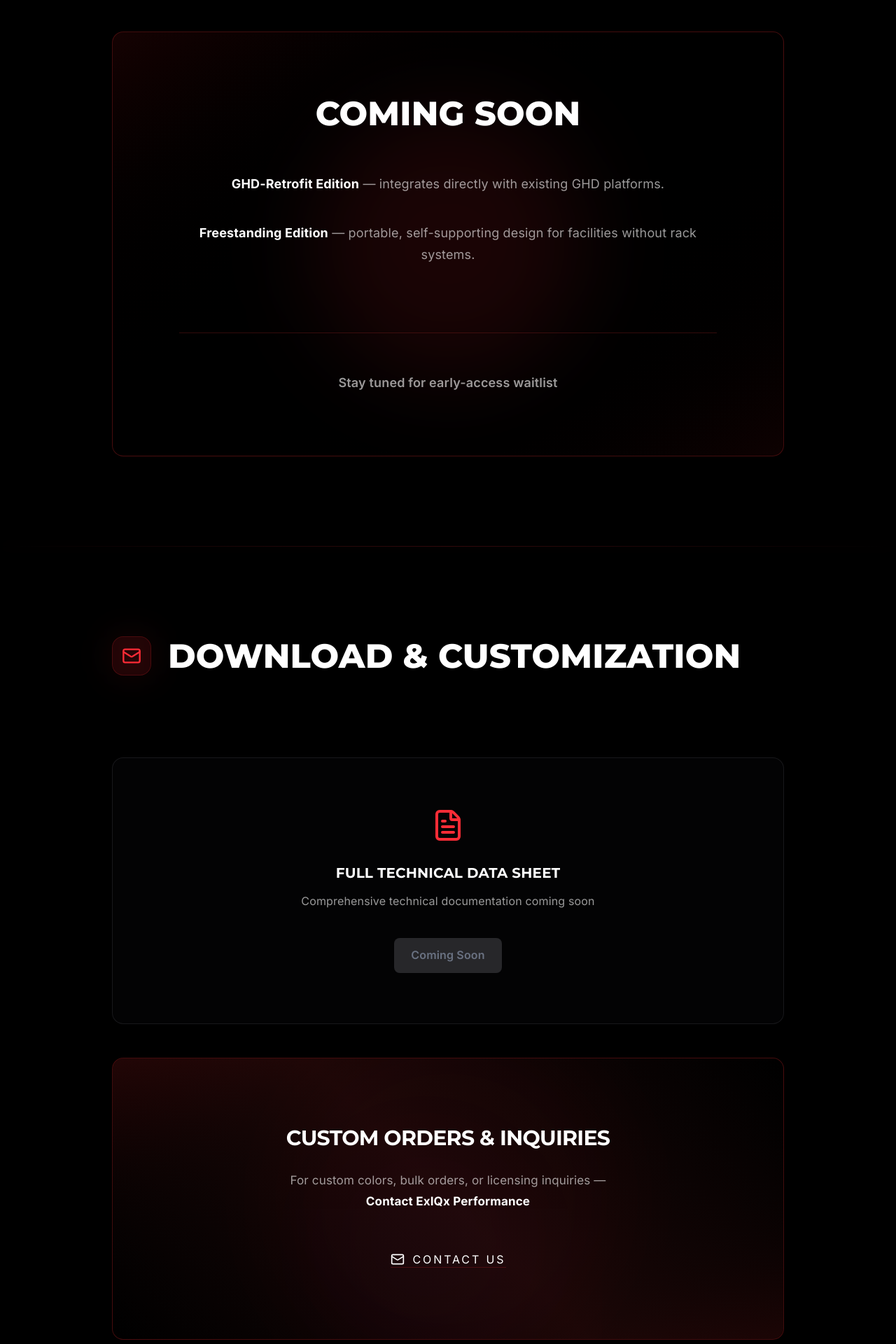
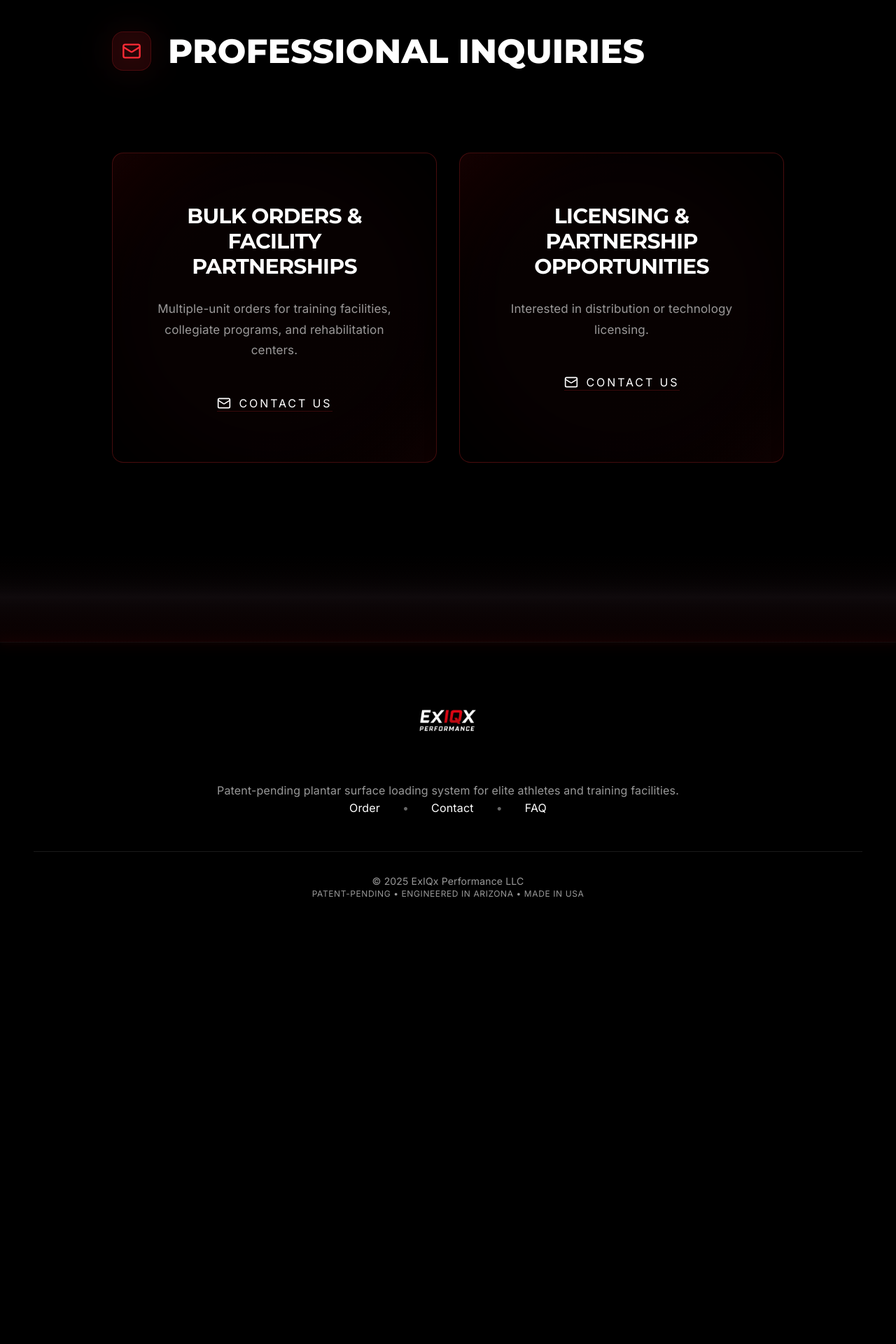
Before and after one commit to infinityspine/exiqx-website, a Next.js app: page /specifications in a window 1280 px wide. Shown: the part 4980-6900 px from the top of the page at 70% size. After the commit the page ends 6329 px from the top, so only its background shows below. Built offline with nearby package versions, Linux system fonts and the light colour scheme.

Commit message:
🕒 Auto-commit: 2026-01-07 14:50:37

```diff
--- a/app/specifications/SpecificationsContent.tsx
+++ b/app/specifications/SpecificationsContent.tsx
@@ -441,78 +441,7 @@ export default function SpecificationsContent() {
 
         <SectionDivider />
 
-        {/* Section 5: Coming Soon - Elite Styling */}
-        <motion.section
-          className="relative py-24 lg:py-32 will-change-transform"
-          initial="hidden"
-          whileInView="visible"
-          viewport={{ once: true, margin: "-100px" }}
-          variants={fadeUp}
-          style={{ transform: 'translateZ(0)' }}
-        >
-          <div className="max-w-5xl mx-auto px-4 sm:px-6 lg:px-8">
-            <motion.div
-              className="relative bg-gradient-to-br from-red-950/30 via-black to-red-950/20 border border-red-900/50 rounded-2xl text-center overflow-hidden shadow-2xl backdrop-blur-sm"
-              style={{ padding: 'clamp(3.5rem, 7vw, 5.5rem) clamp(2.5rem, 5vw, 4rem)' }}
-              whileHover={{
-                borderColor: 'rgba(239, 68, 68, 0.7)',
-                transition: { duration: 0.3 }
-              }}
-            >
-              {/* Animated background */}
-              <motion.div
-                className="absolute top-1/2 left-1/2 -translate-x-1/2 -translate-y-1/2 w-96 h-96 bg-red-500/10 rounded-full blur-3xl"
-                animate={{
-                  scale: [1, 1.3, 1],
-                }}
-                transition={{
-                  duration: 8,
-                  repeat: Infinity,
-                  ease: "easeInOut",
-                }}
-              />
-
-              <div className="relative z-10">
-                <h2 className="text-3xl sm:text-4xl font-bold text-white font-montserrat" style={{ marginBottom: 'clamp(2.5rem, 5vw, 3.5rem)' }}>
-                  Coming Soon
-                </h2>
-                <div className="text-gray-300 font-inter text-base sm:text-lg max-w-3xl mx-auto" style={{ lineHeight: '1.7', display: 'flex', flexDirection: 'column', gap: 'clamp(1.75rem, 3.5vw, 2.5rem)' }}>
-                  <motion.p
-                    initial={{ opacity: 0, y: 20 }}
-                    whileInView={{ opacity: 1, y: 0 }}
-                    viewport={{ once: true }}
-                    transition={{ delay: 0.2 }}
-                  >
-                    <strong className="text-white">GHD-Retrofit Edition</strong> — integrates directly with existing GHD platforms.
-                  </motion.p>
-                  <motion.p
-                    initial={{ opacity: 0, y: 20 }}
-                    whileInView={{ opacity: 1, y: 0 }}
-                    viewport={{ once: true }}
-                    transition={{ delay: 0.3 }}
-                  >
-                    <strong className="text-white">Freestanding Edition</strong> — portable, self-supporting design for facilities without rack systems.
-                  </motion.p>
-                  <motion.div
-                    style={{ marginTop: 'clamp(2.5rem, 5vw, 3.5rem)', paddingTop: 'clamp(2.5rem, 5vw, 3.5rem)', borderTop: '1px solid rgba(127, 29, 29, 0.4)' }}
-                    initial={{ opacity: 0, y: 20 }}
-                    whileInView={{ opacity: 1, y: 0 }}
-                    viewport={{ once: true }}
-                    transition={{ delay: 0.4 }}
-                  >
-                    <p className="text-red-400 font-semibold">
-                      Stay tuned for early-access waitlist
-                    </p>
-                  </motion.div>
-                </div>
-              </div>
-            </motion.div>
-          </div>
-        </motion.section>
-
-        <SectionDivider />
-
-        {/* Section 6: Download / Customization - Elite CTAs */}
+        {/* Section 5: Professional Inquiries - Elite CTAs */}
         <motion.section
           className="relative py-24 lg:py-32 will-change-transform"
           initial="hidden"
@@ -535,50 +464,28 @@ export default function SpecificationsContent() {
               </motion.div>
               <div>
                 <h2 className="text-3xl sm:text-4xl font-bold text-white font-montserrat" style={{ marginBottom: 'clamp(1.5rem, 3vw, 2.5rem)' }}>
-                  Download & Customization
+                  Professional Inquiries
                 </h2>
               </div>
             </div>
 
-            <div style={{ display: 'flex', flexDirection: 'column', gap: 'clamp(2rem, 4vw, 3rem)' }}>
-              {/* Download placeholder - Elite */}
-              <motion.div
-                className="bg-zinc-950/40 backdrop-blur-sm border border-zinc-800/60 rounded-2xl text-center shadow-xl hover:border-zinc-700 transition-all duration-300"
-                style={{ padding: 'clamp(3rem, 6vw, 4.5rem) clamp(2rem, 4vw, 3rem)' }}
-                whileHover={{ y: -4 }}
-              >
-                <motion.div
-                  whileHover={{ scale: 1.1, rotate: 5 }}
-                  transition={{ duration: 0.3 }}
-                >
-                  <FileText className="w-12 h-12 text-red-500 mx-auto" style={{ marginBottom: 'clamp(1.5rem, 3vw, 2rem)' }} />
-                </motion.div>
-                <h3 className="text-xl font-semibold text-white font-montserrat" style={{ marginBottom: 'clamp(0.75rem, 1.5vw, 1rem)' }}>
-                  Full Technical Data Sheet
-                </h3>
-                <p className="text-gray-400 font-inter" style={{ fontSize: 'clamp(0.875rem, 1.5vw, 1rem)', lineHeight: '1.6', marginBottom: 'clamp(2rem, 4vw, 2.5rem)' }}>
-                  Comprehensive technical documentation coming soon
-                </p>
-                <button
-                  disabled
-                  className="px-6 py-3 bg-zinc-800 text-gray-500 rounded-lg cursor-not-allowed font-semibold transition-all duration-300"
-                >
-                  Coming Soon
-                </button>
-              </motion.div>
-
-              {/* Contact CTA - Elite */}
+            <div className="grid gap-6 lg:gap-8 lg:grid-cols-2">
+              {/* Card 1: Bulk Orders */}
               <motion.div
                 className="relative bg-gradient-to-br from-red-950/30 via-black to-red-950/20 border border-red-900/50 rounded-2xl overflow-hidden shadow-2xl backdrop-blur-sm"
-                style={{ padding: 'clamp(4rem, 8vw, 6rem) clamp(2.5rem, 5vw, 4rem)' }}
+                style={{ padding: 'clamp(3rem, 6vw, 4.5rem) clamp(2rem, 4vw, 3rem)' }}
                 whileHover={shouldReduceMotion ? {} : {
                   borderColor: 'rgba(239, 68, 68, 0.7)',
                   y: -6,
                   scale: 1.02,
                   transition: { type: "spring", stiffness: 170, damping: 22 }
                 }}
+                variants={fadeUp}
+                initial="hidden"
+                whileInView="visible"
+                viewport={{ once: true, margin: "-50px" }}
               >
-                {/* Multiple layered glow effects for depth */}
+                {/* Layered glow */}
                 <motion.div
                   className="absolute top-1/2 left-1/2 -translate-x-1/2 -translate-y-1/2 w-[32rem] h-[32rem] bg-red-500/10 rounded-full blur-3xl"
                   animate={{
@@ -591,79 +498,80 @@ export default function SpecificationsContent() {
                     ease: "easeInOut",
                   }}
                 />
-                <motion.div
-                  className="absolute top-1/3 left-1/3 w-64 h-64 bg-purple-500/10 rounded-full blur-3xl"
-                  animate={{
-                    scale: [1.2, 1, 1.2],
-                    opacity: [0.2, 0.4, 0.2],
-                  }}
-                  transition={{
-                    duration: 10,
-                    repeat: Infinity,
-                    ease: "easeInOut",
-                    delay: 1,
-                  }}
-                />
-
-                {/* Subtle animated border glow */}
-                <motion.div
-                  className="absolute inset-0 rounded-2xl"
-                  style={{
-                    background: 'linear-gradient(45deg, transparent, rgba(239, 68, 68, 0.1), transparent)',
-                  }}
-                  animate={{
-                    rotate: [0, 360],
-                  }}
-                  transition={{
-                    duration: 20,
-                    repeat: Infinity,
-                    ease: "linear",
-                  }}
-                />
-
                 <div className="relative z-10 flex flex-col items-center justify-center text-center">
                   <motion.h3
                     className="text-2xl sm:text-3xl font-bold text-white font-montserrat tracking-tight"
                     style={{ marginBottom: 'clamp(1.25rem, 2.5vw, 1.75rem)' }}
-                    initial={{ opacity: 0, y: 20 }}
-                    whileInView={{ opacity: 1, y: 0 }}
-                    viewport={{ once: true }}
-                    transition={{ duration: 0.6, delay: 0.1 }}
                   >
-                    Custom Orders & Inquiries
+                    BULK ORDERS & FACILITY PARTNERSHIPS
                   </motion.h3>
-
-                  <motion.div
-                    className="w-full flex flex-col items-center"
-                    initial={{ opacity: 0, y: 20 }}
-                    whileInView={{ opacity: 1, y: 0 }}
-                    viewport={{ once: true }}
-                    transition={{ duration: 0.6, delay: 0.2 }}
-                  >
                   <p
                     className="text-gray-300 font-inter max-w-2xl mx-auto text-center"
                     style={{
                       fontSize: 'clamp(0.9375rem, 1.75vw, 1.0625rem)',
                       lineHeight: '1.75',
-                        marginBottom: 'clamp(3rem, 6vw, 3.5rem)' // Increased mobile spacing significantly
+                      marginBottom: 'clamp(2.25rem, 4.5vw, 3rem)'
                     }}
                   >
-                      For custom colors, bulk orders, or licensing inquiries —<br className="hidden sm:block" />
-                      <strong className="text-white block sm:inline mt-1 sm:mt-0">Contact ExIQx Performance</strong>
+                    Multiple-unit orders for training facilities, collegiate programs, and rehabilitation centers.
                   </p>
+                  <GroundForceLink href="/contact" className="inline-flex items-center justify-center gap-3">
+                    <Mail className="w-5 h-5" />
+                    <span>Contact Us</span>
+                  </GroundForceLink>
+                </div>
               </motion.div>
 
+              {/* Card 2: Licensing */}
               <motion.div
+                className="relative bg-gradient-to-br from-red-950/30 via-black to-red-950/20 border border-red-900/50 rounded-2xl overflow-hidden shadow-2xl backdrop-blur-sm"
+                style={{ padding: 'clamp(3rem, 6vw, 4.5rem) clamp(2rem, 4vw, 3rem)' }}
+                whileHover={shouldReduceMotion ? {} : {
+                  borderColor: 'rgba(239, 68, 68, 0.7)',
+                  y: -6,
+                  scale: 1.02,
+                  transition: { type: "spring", stiffness: 170, damping: 22 }
+                }}
                 variants={fadeUp}
                 initial="hidden"
                 whileInView="visible"
                 viewport={{ once: true, margin: "-50px" }}
               >
-                    <GroundForceLink href="mailto:info@exiqx.com" className="inline-flex items-center justify-center gap-3">
+                {/* Layered glow */}
+                <motion.div
+                  className="absolute top-1/2 left-1/2 -translate-x-1/2 -translate-y-1/2 w-[32rem] h-[32rem] bg-red-500/10 rounded-full blur-3xl"
+                  animate={{
+                    scale: [1, 1.3, 1],
+                    opacity: [0.3, 0.6, 0.3],
+                  }}
+                  transition={{
+                    duration: 8,
+                    repeat: Infinity,
+                    ease: "easeInOut",
+                    delay: 0.6,
+                  }}
+                />
+                <div className="relative z-10 flex flex-col items-center justify-center text-center">
+                  <motion.h3
+                    className="text-2xl sm:text-3xl font-bold text-white font-montserrat tracking-tight"
+                    style={{ marginBottom: 'clamp(1.25rem, 2.5vw, 1.75rem)' }}
+                  >
+                    LICENSING & PARTNERSHIP OPPORTUNITIES
+                  </motion.h3>
+                  <p
+                    className="text-gray-300 font-inter max-w-2xl mx-auto text-center"
+                    style={{
+                      fontSize: 'clamp(0.9375rem, 1.75vw, 1.0625rem)',
+                      lineHeight: '1.75',
+                      marginBottom: 'clamp(2.25rem, 4.5vw, 3rem)'
+                    }}
+                  >
+                    Interested in distribution or technology licensing.
+                  </p>
+                  <GroundForceLink href="/contact" className="inline-flex items-center justify-center gap-3">
                     <Mail className="w-5 h-5" />
                     <span>Contact Us</span>
                   </GroundForceLink>
-                  </motion.div>
                 </div>
               </motion.div>
             </div>
```
Lines whose indentation alone changed are shown as unchanged.
